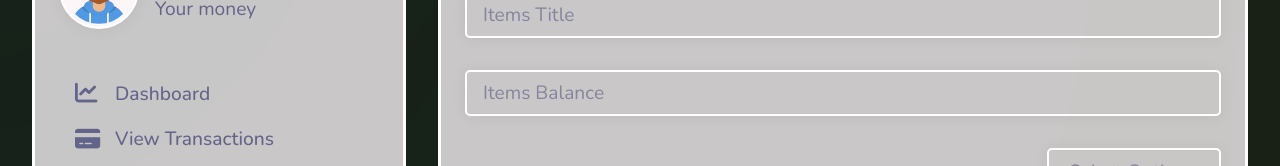
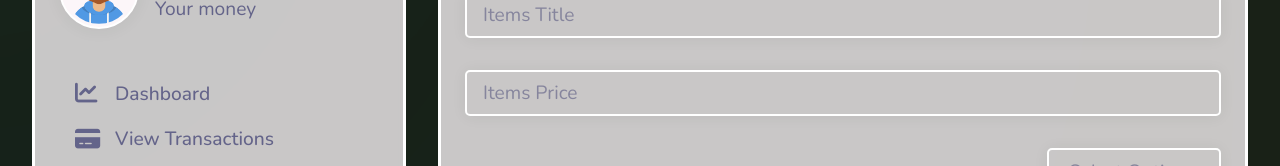
Before and after one commit to marcoanicosta/expense-dashboard, a React (Create React App) app in the folder client/: page / in a window 1280 px wide. Both pictures are taken after a click on the item "Items". Shown: the part 128-294 px from the top of the page. Built offline with nearby package versions, Linux system fonts and the light colour scheme; no server answers.

Commit message:
items v1

```diff
--- a/client/src/components/items/itemForm.js
+++ b/client/src/components/items/itemForm.js
@@ -17,7 +17,7 @@ function ItemsForm() {
         type: '',
     });
 
-    const { item_name, balance, date, type,description } = inputState;
+    const { item_name, price, date, type,description } = inputState;
 
     const handleInput = name => e => {
         setInputState({...inputState, [name]: e.target.value});
@@ -26,6 +26,7 @@ function ItemsForm() {
 
     const handleSubmit = e => {
         e.preventDefault()
+        console.log("SUBMITTING ITEM:", inputState); // ✅ Add this
         addItem(inputState)
         setInputState({
             item_name: '',
@@ -49,11 +50,11 @@ function ItemsForm() {
                 />
             </div>
             <div className="input-control">
-                <input value={balance}
+                <input value={price}
                     type="text"
-                    name={'balance'}
-                    placeholder={'Items Balance'}
-                    onChange={handleInput('balance')}
+                    name={'price'}
+                    placeholder={'Items Price'}
+                    onChange={handleInput('price')}
                 />
             </div>
             {/* <div className="input-control">
--- a/client/src/contexts/globalContexts.js
+++ b/client/src/contexts/globalContexts.js
@@ -109,12 +109,18 @@ export const GlobalProvider = ({ children }) => {
     }
 
     // Item functions 🛰️
-    const addItem = async (account) => {
-        const response = await axios.post(`${BASE_URL}add-item`, account)
-            .catch((err) =>{
-                setError(err.response.data.message)
-            })
-        getAccounts()
+    const addItem = async (item) => {
+        try {
+            const response = await axios.post(`${BASE_URL}add-item`, item, {
+                headers: {
+                    'Content-Type': 'application/json'
+                }
+            });
+            console.log('Item added successfully:', response.data);
+            getItems(); // ✅ this is the correct refresh call
+        } catch (err) {
+            setError(err.response ? err.response.data.message : err.message);
+        }
     }
     const getItems = async () => {
         const response = await axios.get(`${BASE_URL}get-item`)
```
Also changed, not shown: 1 other file (tests, documents, lock files or other folders).
